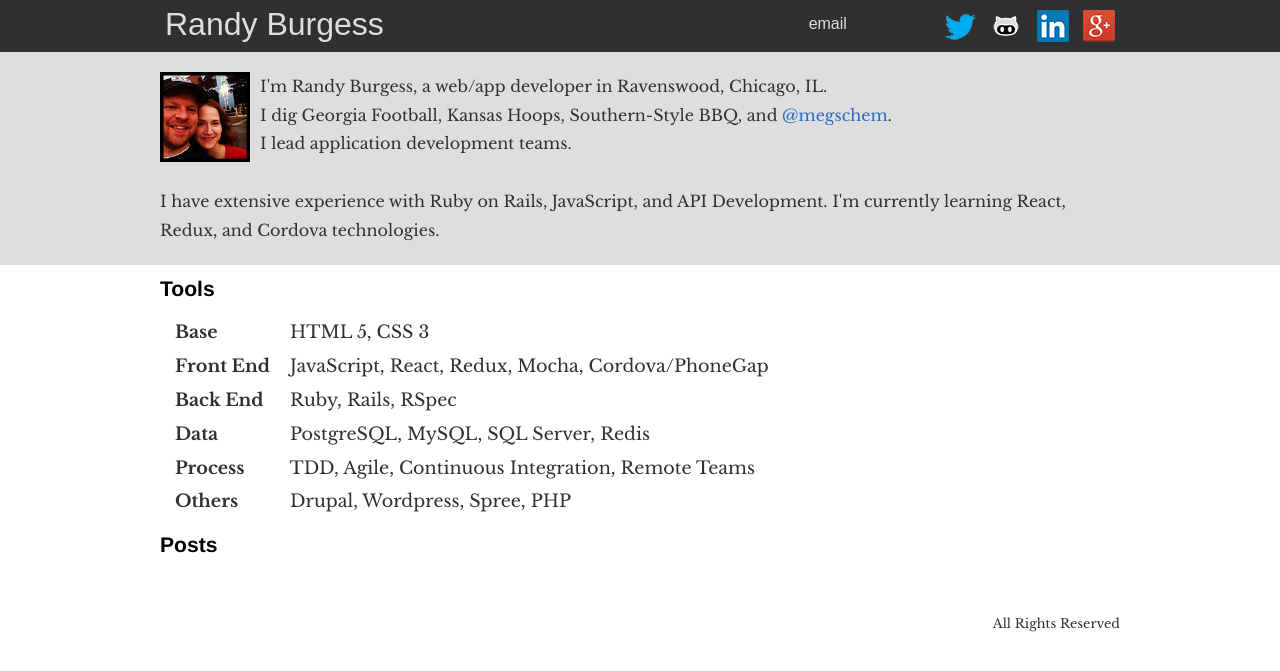
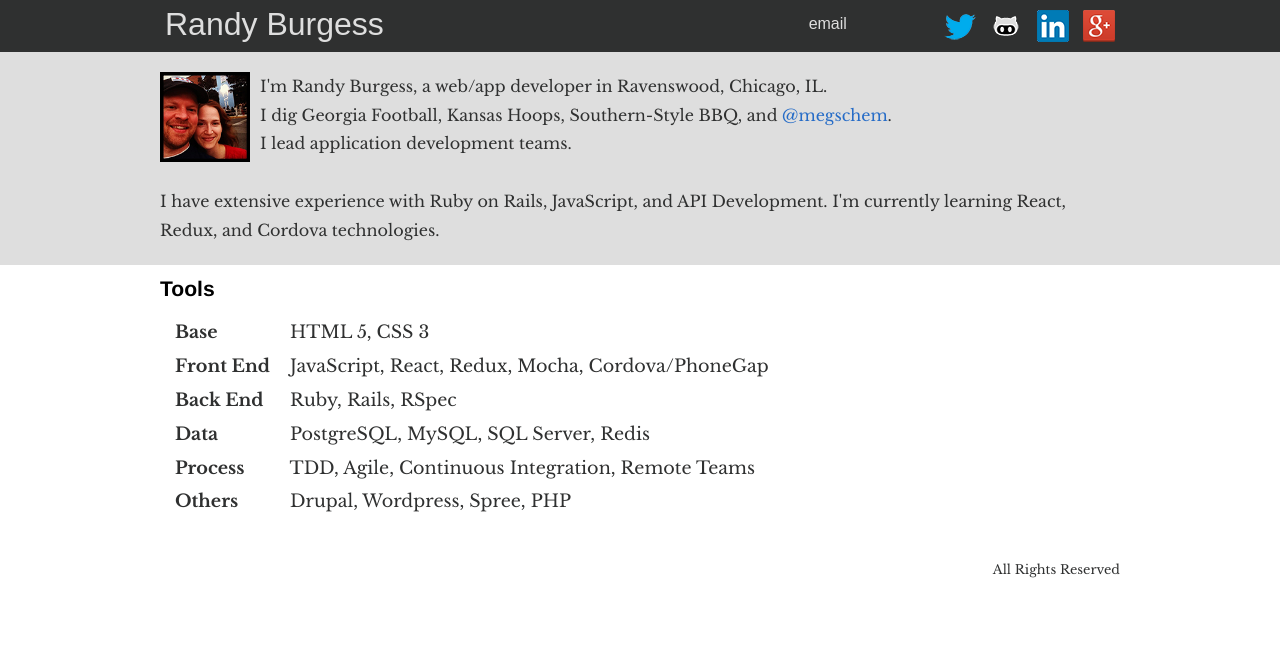
Before and after one commit to wrburgess/wrburgess.github.com, a Jekyll site: the page built from index.html, in a window 1280 px wide. Shown: the top 671 px of the page. Built offline with Jekyll 4.4.1, drawn with Linux system fonts in a browser that asks for light colours; some web fonts are replaced; Markdown is read by kramdown in place of the engine named in the settings.

Commit message:
hiding posts

```diff
--- a/index.html
+++ b/index.html
@@ -41,7 +41,7 @@ title: wrburgess
       </li>
     <ul>
   </div>
-  <div id="posts">
+  <!-- <div id="posts">
     <h2>Posts</h2>
     <ul>
       {% for post in site.posts %}
@@ -50,5 +50,5 @@ title: wrburgess
       </li>
       {% endfor %}
     </ul>
-  </div>
+  </div> -->
 </div>
```
